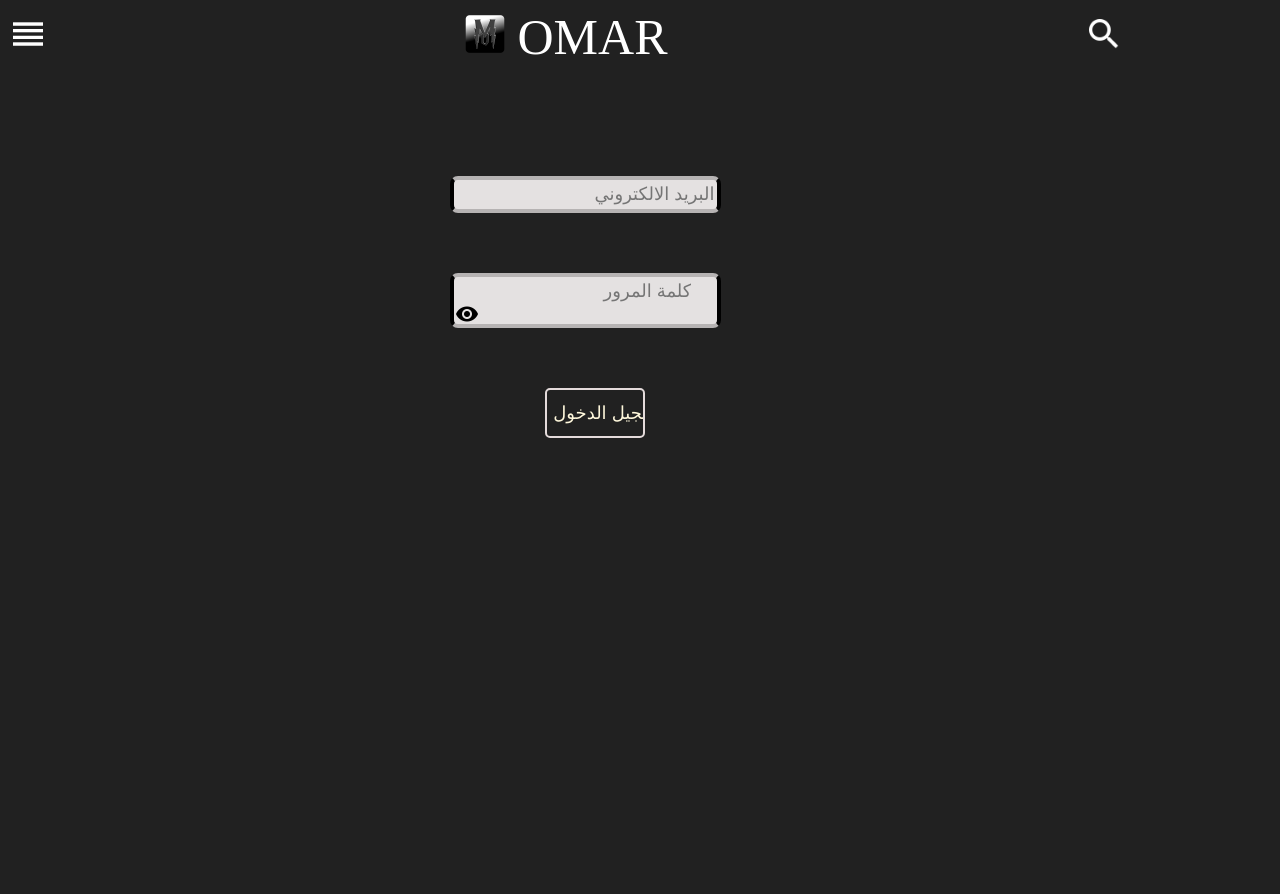
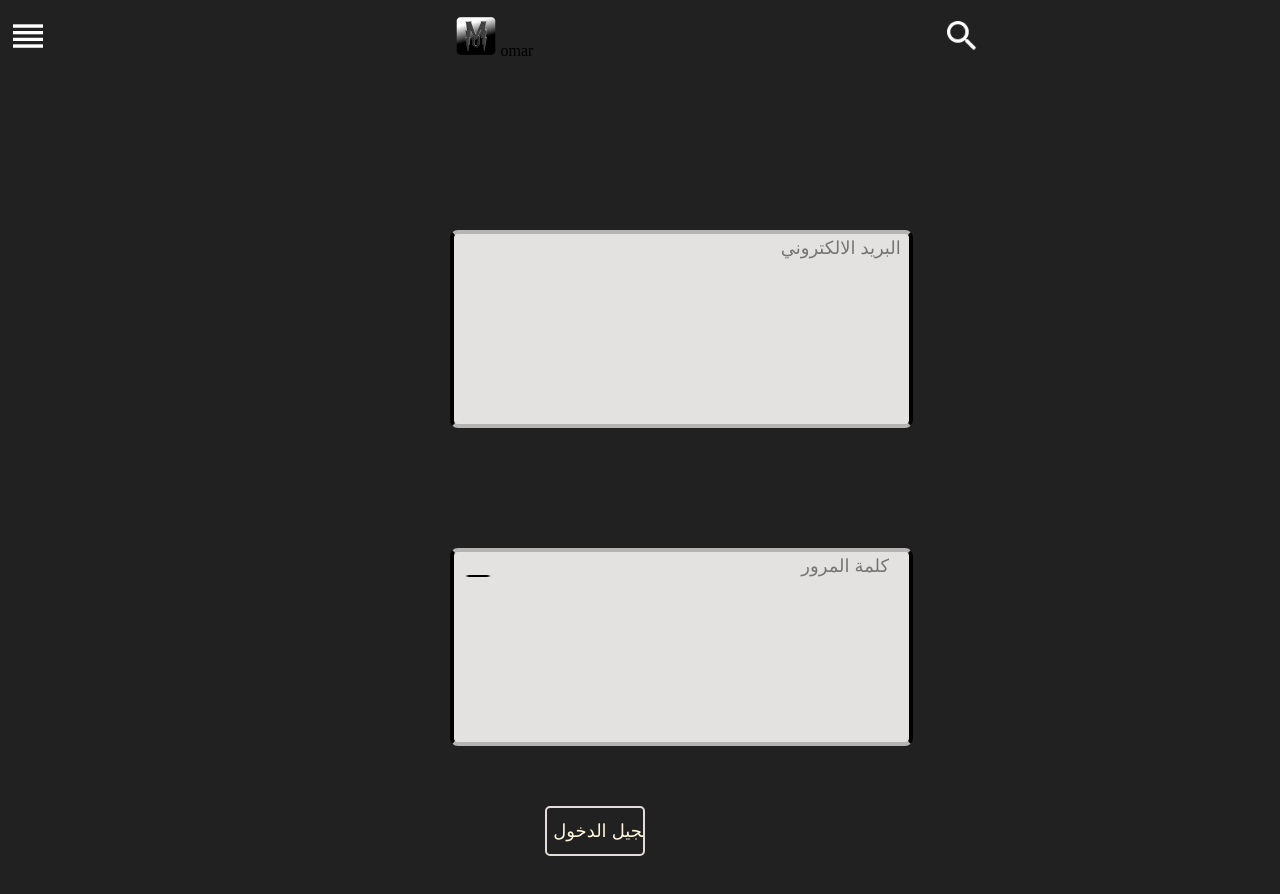
Before and after one commit to 3mar00/omar, a plain HTML site: page index.html in a window 1280 px wide. Before the commit the page ends 800 px from the top, so only its background shows below. Drawn offline with Linux system fonts and the light colour scheme.

Commit message:
Add files via upload

```diff
--- a/b.css
+++ b/b.css
@@ -1,8 +1,10 @@
 div{
 
+    display:inline-block;
     background-color:#e4e1e1;
     color:#fafaff;
-    width:263px;
+    width:120%;
+    height:190px;
     border-color: #b6b3b3 #000000;
     border-width:4px;
     border-style:solid;
@@ -12,7 +14,7 @@ div{
 }
 .password,
 .u{
-
+    outline:none;
     background-color:#00000000;
     text-align:right;
     color: #212121;
@@ -21,8 +23,11 @@ div{
     border-style:solid;
     font-size:18px;
 
-    -ms-text-autospace: inherit;
 
+}
+.password{
+    display:inline-block;
+    width:84%;
 }
 img{
 
@@ -59,9 +64,10 @@ body{
     width:97%;
 }
 .imagep{
-    margin:-6px 1px;
-    width:24px;
-    height:24px;
+    margin:5% 1px;
+    width:10%;
+    height:1%;
+    float:left;
 }
 .b{
     display:inline;
@@ -76,18 +82,6 @@ body{
     border-width:2px;
     border-style:solid;
 }
-p{
-    font-size:50px;
-    margin:0% 0% 0% 0%;
-    text-transform:uppercase;
-    color:#ffffff;
+.clear{
+    clear:left;
 }
-.oma{
-
-white-space:nowrap;
-text-overflow:ellipsis;
-font-size:12px;
-width:190px;
-background:#ff0000;
-
-}
```
